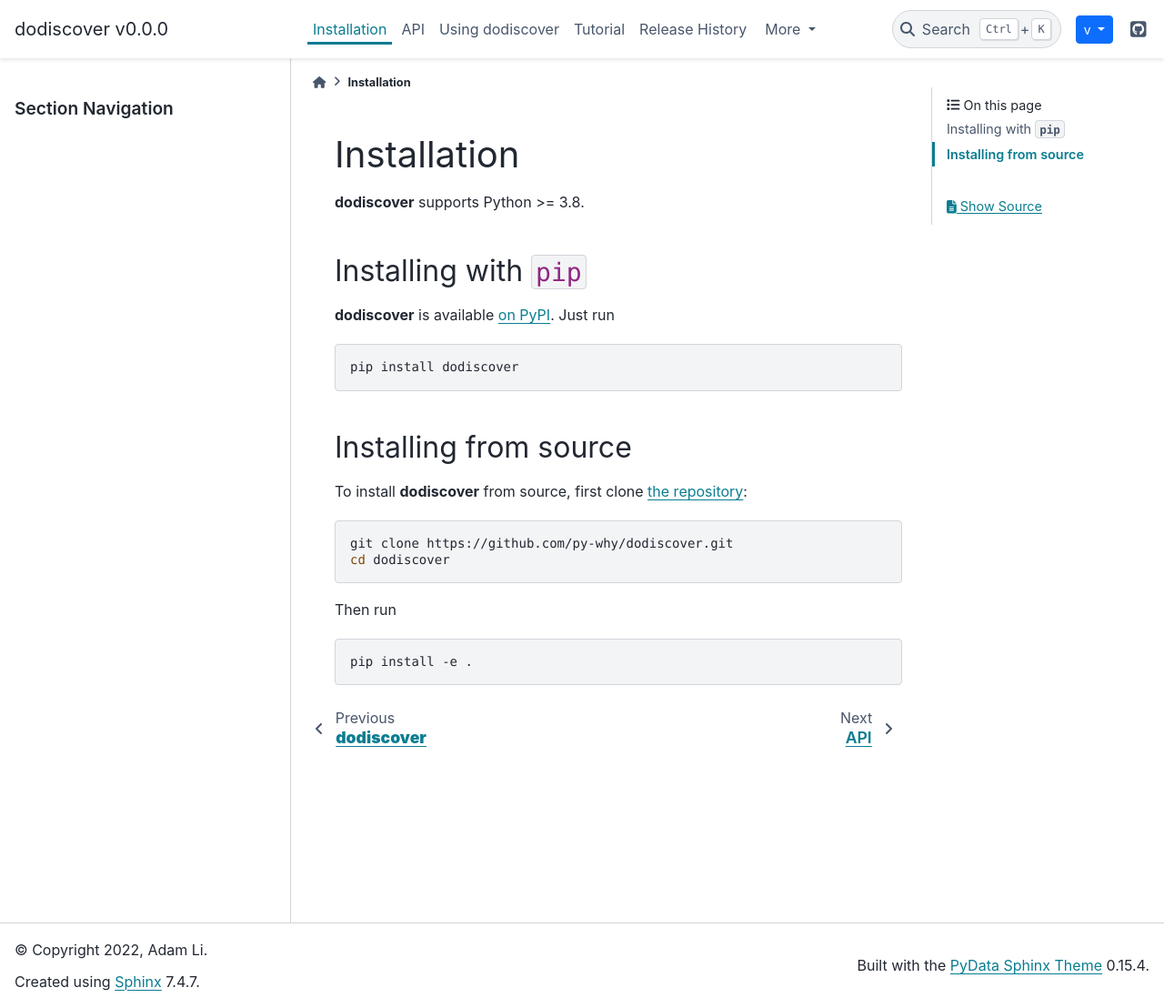
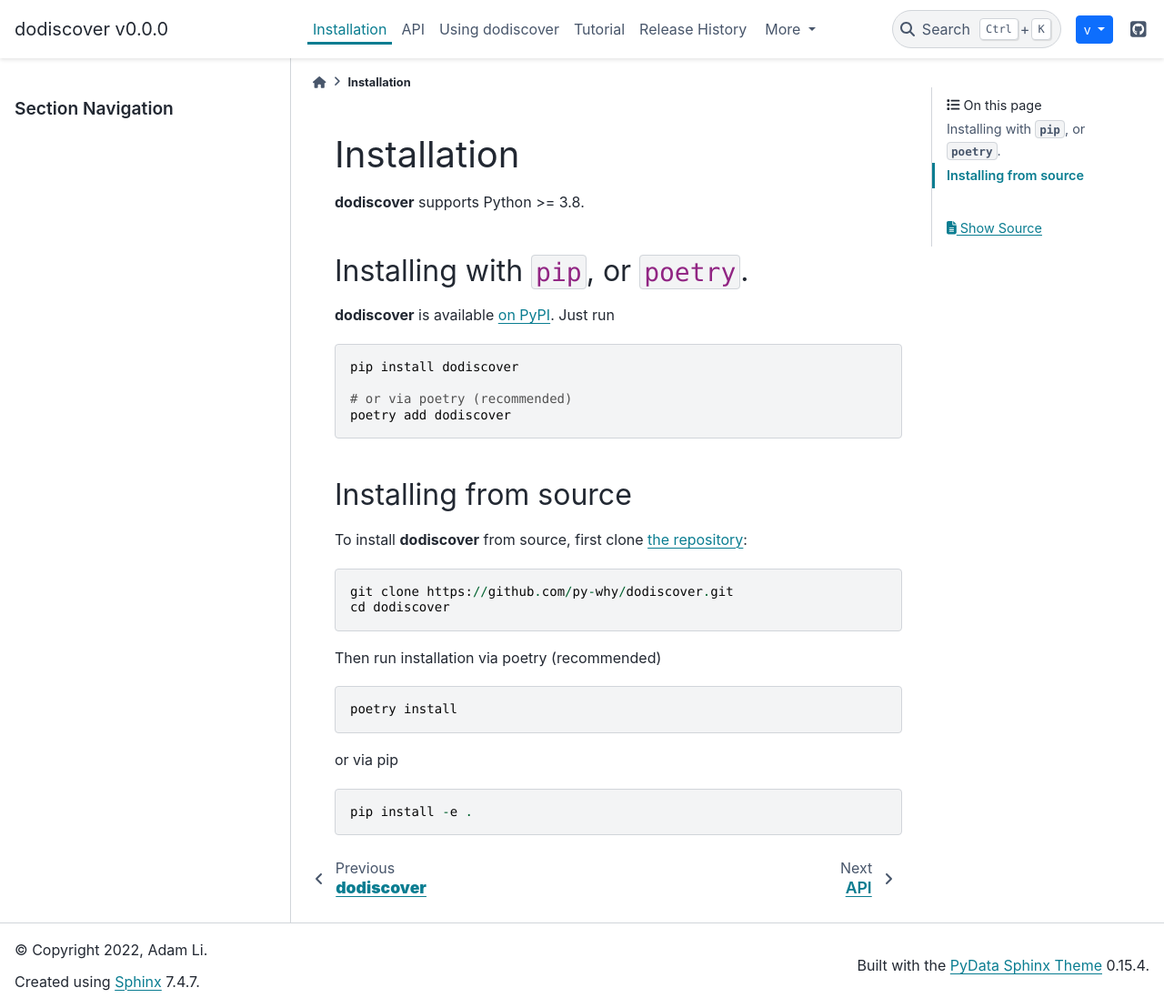
Before and after one commit to py-why/dodiscover, a Sphinx documentation site: the page built from doc/installation.md, in a window 1280 px wide and 1108 px high. Shown: the whole window at 91% size. Built offline with Sphinx 7.4.7 and the PyData theme 0.15.4, drawn with Linux system fonts in a browser that asks for light colours.

Commit message:
[CI, BUILD] Fix poetry setup to v1.2+ (#44)
* Fix poetry setup to v1.2+

Signed-off-by: Adam Li <adam2392@gmail.com>

````diff
--- a/doc/installation.md
+++ b/doc/installation.md
@@ -3,25 +3,26 @@ Installation
 
 **dodiscover** supports Python >= 3.8.
 
-## Installing with ``pip``
+## Installing with ``pip``, or ``poetry``.
 
 **dodiscover** is available [on PyPI](https://pypi.org/project/dodiscover/). Just run
 
-```bash
-pip install dodiscover
-```
+    pip install dodiscover
+
+    # or via poetry (recommended)
+    poetry add dodiscover
 
 ## Installing from source
 
 To install **dodiscover** from source, first clone [the repository](https://github.com/pywhy/dodiscover):
 
-```bash
-git clone https://github.com/py-why/dodiscover.git
-cd dodiscover
-```
+    git clone https://github.com/py-why/dodiscover.git
+    cd dodiscover
 
-Then run
+Then run installation via poetry (recommended)
 
-```bash
-pip install -e .
-```
+    poetry install
+
+or via pip
+
+    pip install -e .
````
Also changed, not shown: CONTRIBUTING.md (+9 -2 lines), pyproject.toml (+23 -18 lines), 3 other files.
